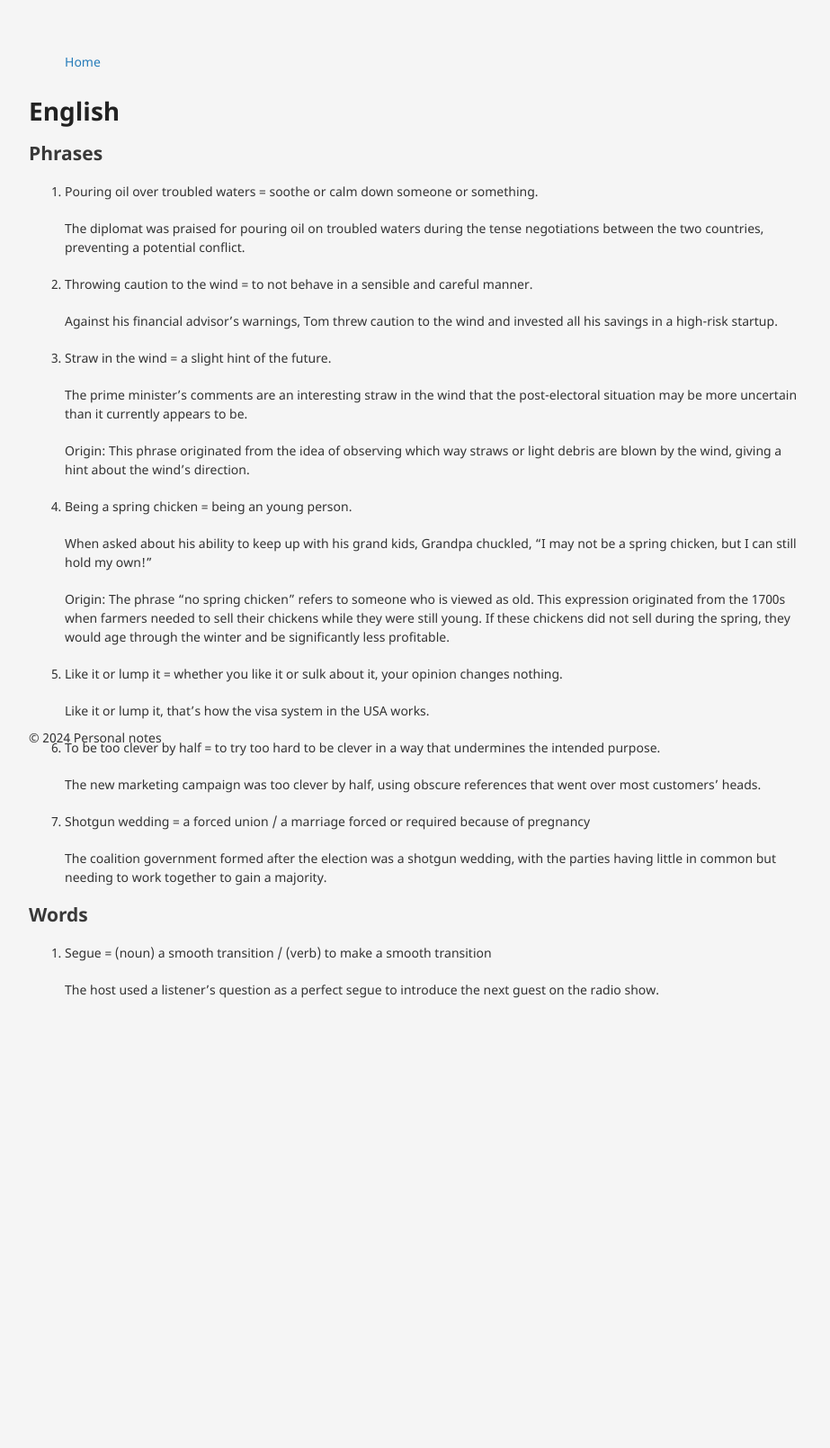
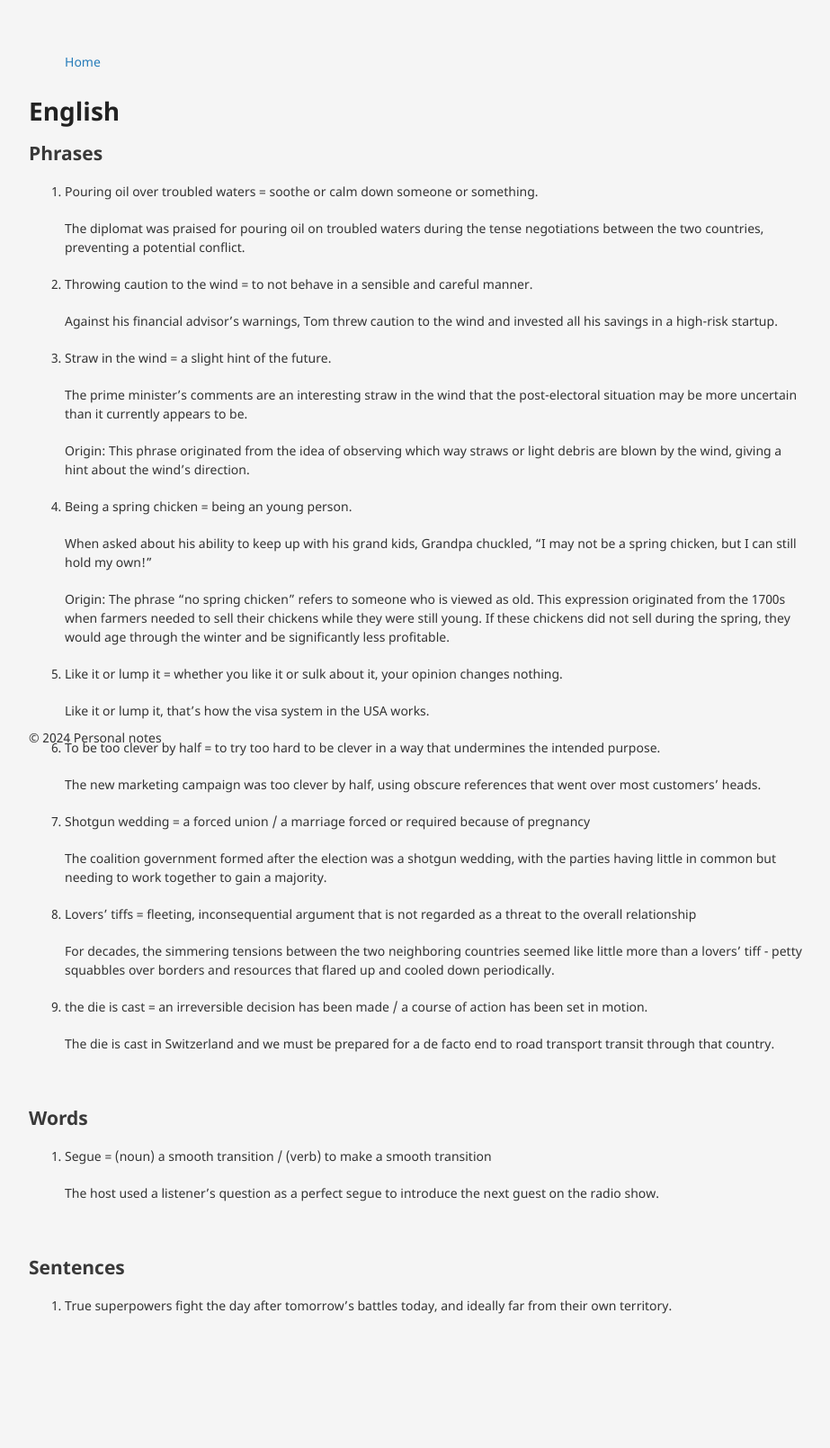
Before and after one commit to neeravkarani/personal, a Jekyll site: the page built from _posts/languages/2024-06-19-english.md, in a window 1280 px wide. Shown: the whole page at 90% size, without its empty margins (178-1101 px from the left). Built offline with Jekyll 4.4.1, drawn with Linux system fonts in a browser that asks for light colours; before the commit the page ends 1258 px from its top, so only the background shows below that.

```diff
--- a/_posts/languages/2024-06-19-english.md
+++ b/_posts/languages/2024-06-19-english.md
@@ -37,7 +37,22 @@ title: "English"
 
     The coalition government formed after the election was a shotgun wedding, with the parties having little in common but needing to work together to gain a majority.
 
+8. Lovers' tiffs = fleeting, inconsequential argument that is not regarded as a threat to the overall relationship
+
+    For decades, the simmering tensions between the two neighboring countries seemed like little more than a lovers' tiff - petty squabbles over borders and resources that flared up and cooled down periodically.
+
+9. the die is cast = an irreversible decision has been made / a course of action has been set in motion.
+
+    The die is cast in Switzerland and we must be prepared for a de facto end to road transport transit through that country.
+
+<br>
+
 ## Words
 1. Segue = (noun) a smooth transition / (verb) to make a smooth transition
 
     The host used a listener's question as a perfect segue to introduce the next guest on the radio show.
+
+<br>
+
+## Sentences
+1. True superpowers fight the day after tomorrow’s battles today, and ideally far from their own territory.
```
Also changed, not shown: _posts/trips/2024-06-19-martha-vineyard.md (added, +40 -0 lines), _posts/views/2024-06-20-views.md (added, +8 -0 lines), index.md (+1 -0 lines).
